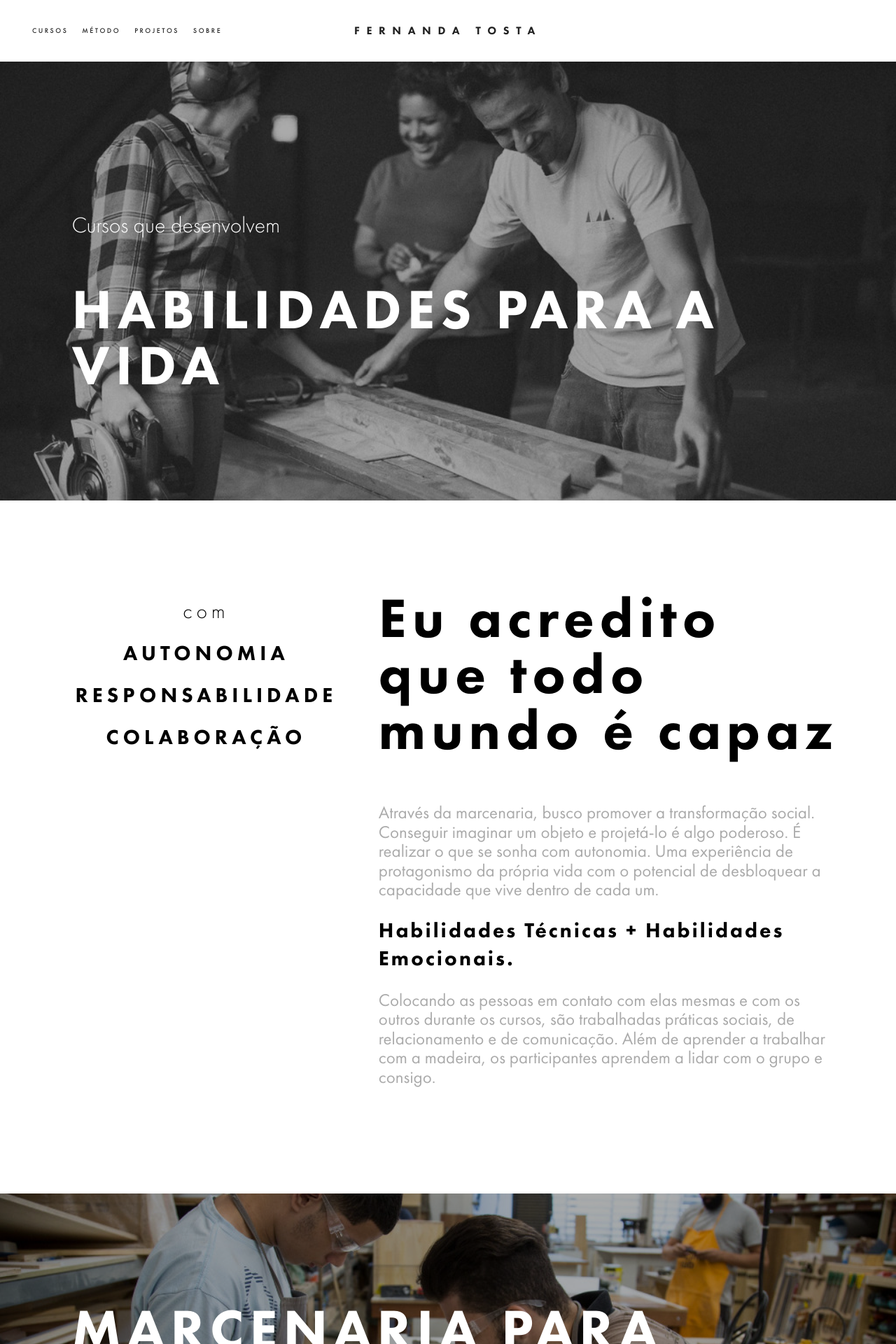
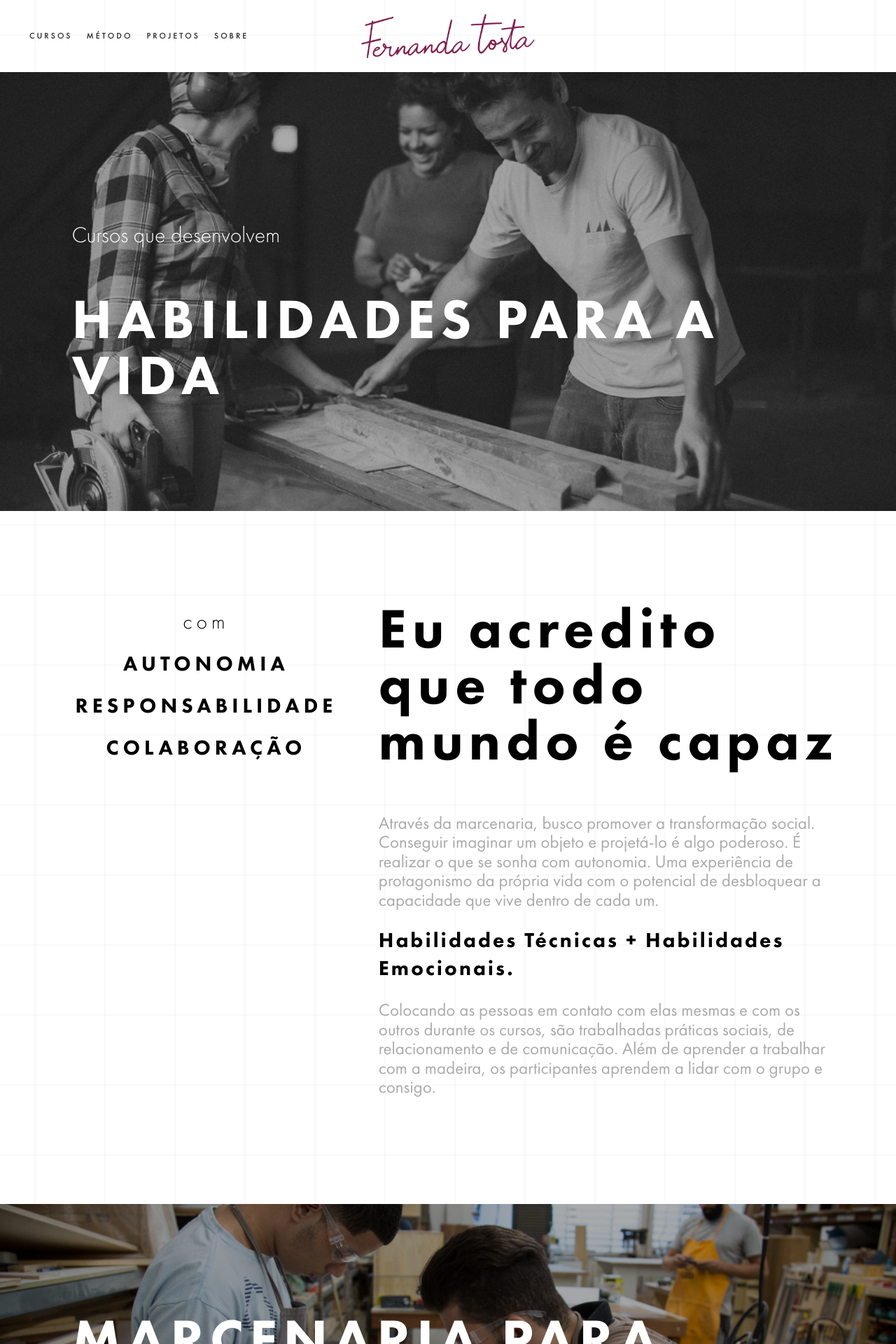
Before and after one commit to fernandatosta-www/fernandatosta.com, a Jekyll site: the page built from _pages/index.html, in a window 1280 px wide. Shown: the top 1920 px of the page at 70% size. Built offline with Jekyll 4.4.1, drawn with Linux system fonts in a browser that asks for light colours.

Commit message:
logo and background

```diff
--- a/_includes/top-bar.html
+++ b/_includes/top-bar.html
@@ -3,7 +3,7 @@
     <i class="fa fa-bars"></i>
   </div>
   <div class="menu-container">{% include menu-content.html %}</div>
-  <div class="main-title"><a href="/{{site.baseurl}}">{{ site.name }}</a></div>
+  <div class="main-title"><a href="/{{site.baseurl}}"></a></div>
   <div class="menu-container invisible-padding">{% include menu-content.html %}</div>
   <div id="menu-open" class="menu-open invisible-padding">
     <i class="fa fa-bars"></i>
--- a/css/main.scss
+++ b/css/main.scss
@@ -12,6 +12,10 @@ html, body {
   @include media-query(DESKTOP) {
     font-size: 16px;
   }
+}
+
+body {
+  background-image: url('{{ site.baseurl }}/media/assets/background.png');
 }
 
 a {
@@ -30,32 +34,43 @@ a {
   justify-content: space-between;
   align-items: center;
   box-sizing: border-box;
-  padding: 16px;
+  padding: 24px;
 
   @include media-query(DESKTOP) {
-    padding: 36px;
+    padding: 20px 2.5%;
   }
 
   .main-title {
-    text-transform: uppercase;
-    color: $TEXT-COLOR;
-
     font-size: 14px;
     font-style: normal;
     font-weight: bold;
     text-align: center;
+    text-transform: uppercase;
     letter-spacing: .6em;
     line-height: 1em;
+
+    color: $TEXT-COLOR;
 
     @include media-query(DESKTOP) {
       font-size: 16px;
     }
 
     a {
+      display: block;
+      width: 220px;
+      padding-bottom: 25%;
+      background-image: url('{{ site.baseurl }}/media/assets/logo.png');
+      background-position: center;
+      background-size: contain;
+      background-repeat: no-repeat;
       text-decoration: none;
       color: $TEXT-COLOR;
       &:visited {
         color: $TEXT-COLOR;
+      }
+
+      @include media-query(DESKTOP) {
+        width: 250px;
       }
     }
   }
@@ -80,6 +95,7 @@ a {
   .invisible-padding {
     user-select: none;
     visibility: hidden;
+    overflow: hidden;
   }
 }
 
@@ -145,7 +161,7 @@ a {
 
     @include media-query(DESKTOP) {
       padding: 0 10px;
-      font-size: 10px;
+      font-size: 12px;
       font-weight: 400;
       letter-spacing: .25em;
       line-height: 1em;
@@ -218,6 +234,7 @@ a {
     flex-wrap: nowrap;
     padding: 0 64px;
     margin: 128px 0;
+    overflow: hidden;
   }
 
   h1 {
```
Also changed, not shown: media/assets/background.png (added), media/assets/logo.png (added).
